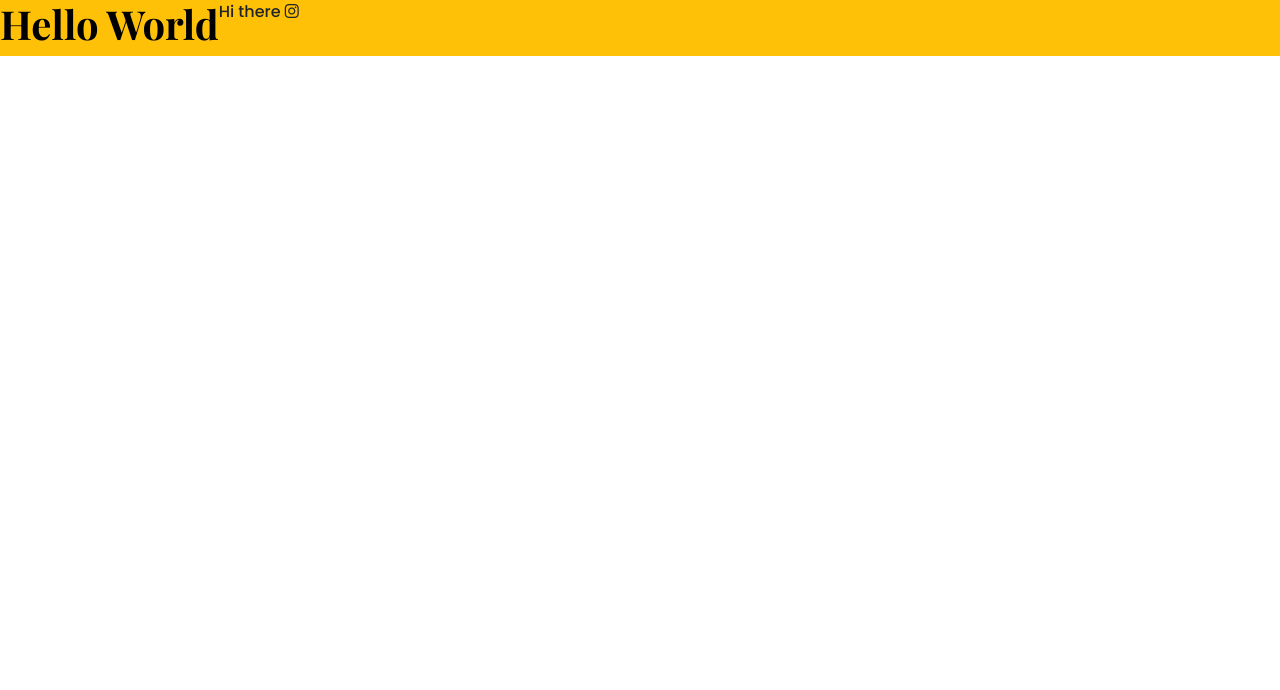
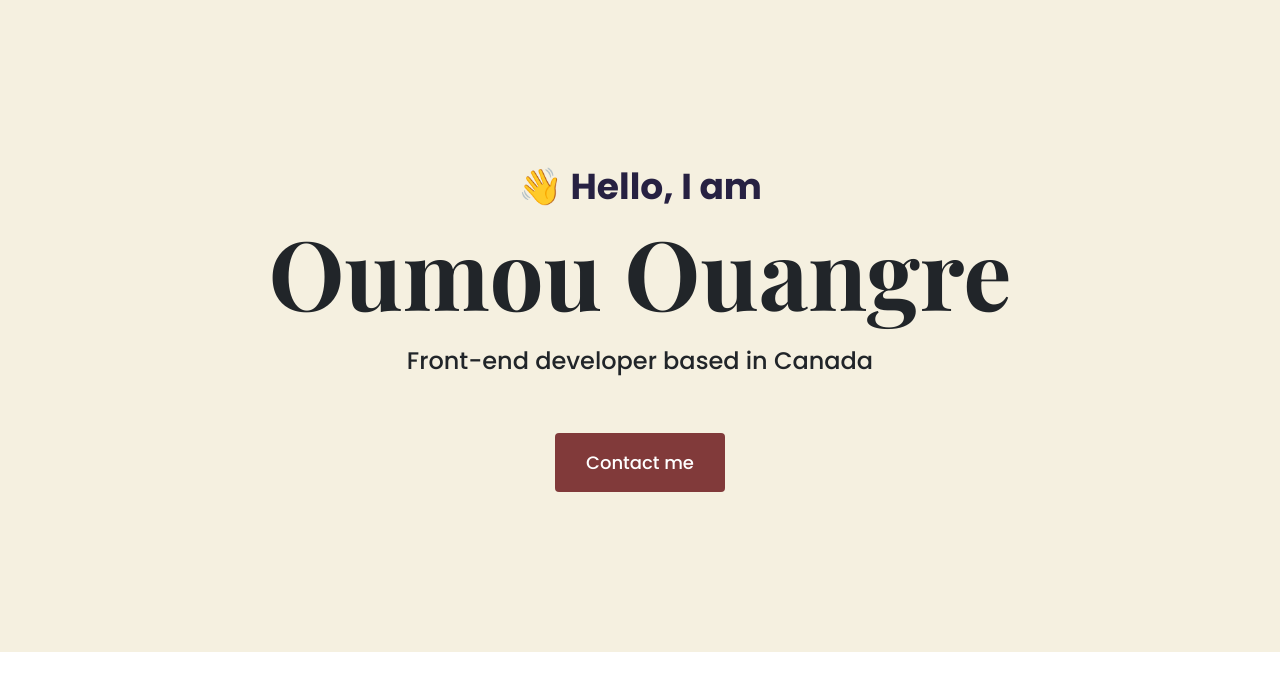
Before and after one commit to Winterfrey13/Portfolio_project, a plain HTML site: page index.html in a window 1280 px wide. Drawn offline with nearby package versions, Linux system fonts and the light colour scheme.

Commit message:
build the html and css homepage

```diff
--- a/index.html
+++ b/index.html
@@ -28,9 +28,11 @@
     <title>Document</title>
   </head>
   <body>
-    <div class="d-flex bg-warning">
-      <h1>Hello World</h1>
-      <p>Hi there <i class="fa-brands fa-instagram"></i></p>
+    <div class="hero">
+    <p>👋 Hello, I am</p>
+    <h1>Oumou Ouangre</h1>
+    <h2 class="mb-5">Front-end developer based in Canada</h2>
+    <a href="#" class="btn btn-branding">Contact me</a>
     </div>
   </body>
 </html>
--- a/styles/portfolio.css
+++ b/styles/portfolio.css
@@ -1,10 +1,57 @@
-h1 {
-  color: black;
-  font-family: "Playfair Display", serif;
+:root {
+  --branding-color: #7d3434f6;
+  --secondary-color: #f5f0e0;
+  --heading-font-family: "Playfair Display", serif;
+  --default-font-family: "Poppins", sans-serif;
+}
+
+body {
+  font-family: var(--default-font-family);
+}
+h1,
+h2,
+h3,
+h4,
+h5,
+h6 {
+  font-family: var(--heading-font-family);
   font-weight: bold;
 }
 
+h1 {
+  font-size: 96px;
+}
+
 p {
-  font-family: "Poppins", sans-serif;
+  font-family: var(--default-font-family);
   font-weight: normal;
+  color: #272142;
 }
+
+.hero {
+  background-color: var(--secondary-color);
+  text-align: center;
+  padding: 160px 20px;
+}
+
+.hero p {
+  font-size: 36px;
+  font-weight: bold;
+  margin: 0;
+}
+
+.hero h2 {
+  font-family: var(--default-font-family);
+  font-weight: normal;
+  line-height: 2;
+  font-size: 24px;
+}
+
+.btn-branding {
+  background: var(--branding-color);
+  border-radius: 4px;
+  color: white;
+  font-size: 18px;
+  line-height: 27px;
+  padding: 15px 30px;
+}
```
